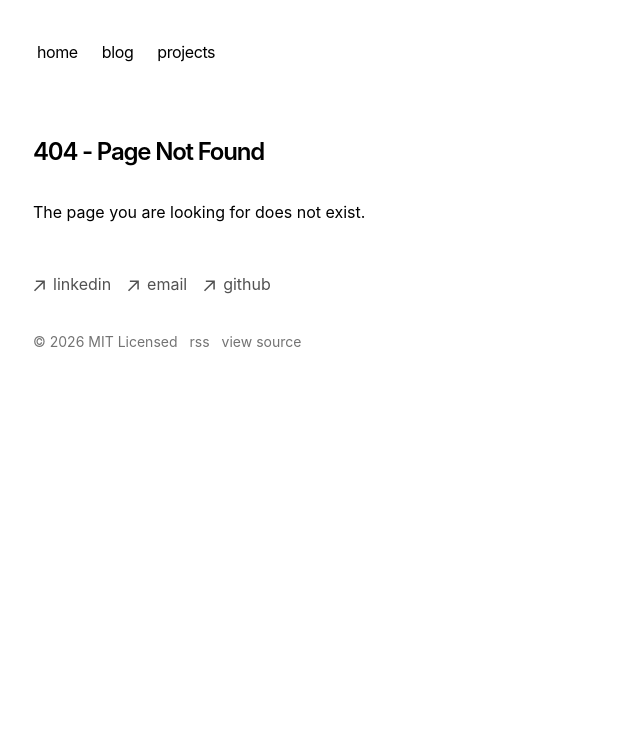
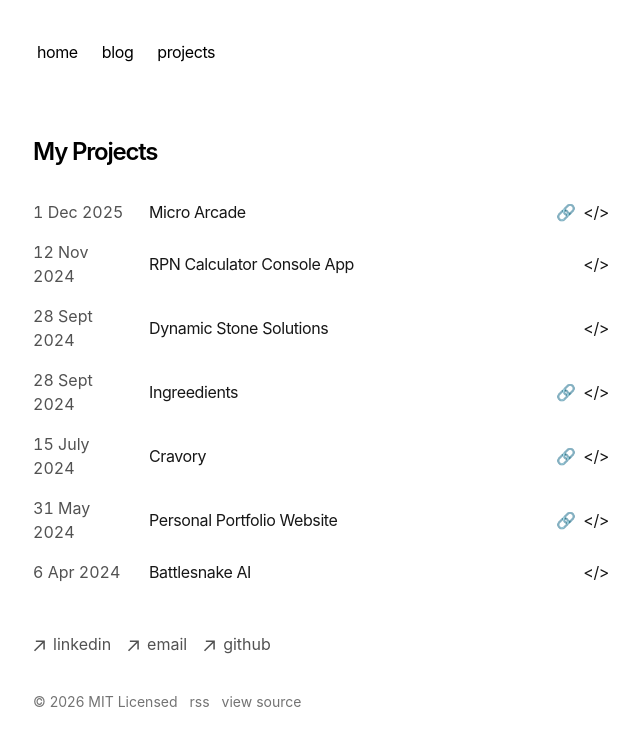
Before and after one commit to MylesJPritchett/mylesp.com, a Next.js app: page /projects in a window 1280 px wide. Before the commit this address had no page. Shown: the top 746 px of the page, without its empty margins (319-959 px from the left). Built offline with nearby package versions, Linux system fonts and the light colour scheme.

Commit message:
feat: serve Projects at /projects and /projects/<slug>

```diff
--- a/app/components/projects.tsx
+++ b/app/components/projects.tsx
@@ -17,7 +17,7 @@ export function PortfolioProjects() {
                 {formatDate(project.publishedAt)}
               </p>
               <Link
-                href={`/portfolio/${project.slug}`}
+                href={`/projects/${project.slug}`}
                 className="text-neutral-900 dark:text-neutral-100 tracking-tight flex-1"
               >
                 {project.title}
--- a/app/content.ts
+++ b/app/content.ts
@@ -30,7 +30,7 @@ export type ContentOptions = {
   dir?: string
 }
 
-const PROJECTS_DIR = path.join(process.cwd(), 'app', 'portfolio', 'projects')
+const PROJECTS_DIR = path.join(process.cwd(), 'app', 'projects', 'projects')
 const POSTS_DIR = path.join(process.cwd(), 'app', 'blog', 'posts')
 
 type Frontmatter = {
--- a/app/portfolio/[slug]/page.tsx
+++ b/app/projects/[slug]/page.tsx
@@ -11,7 +11,7 @@ export async function generateStaticParams() {
   }))
 }
 
-export async function generateMetadata({ params }: PageProps<'/portfolio/[slug]'>) {
+export async function generateMetadata({ params }: PageProps<'/projects/[slug]'>) {
   let { slug } = await params
   let project = getProject(slug)
   if (!project) {
@@ -34,7 +34,7 @@ export async function generateMetadata({ params }: PageProps<'/portfolio/[slug]'
       description,
       type: 'article',
       publishedTime,
-      url: `${baseUrl}/portfolio/${project.slug}`,
+      url: `${baseUrl}/projects/${project.slug}`,
       images: [
         {
           url: ogImage,
@@ -50,7 +50,7 @@ export async function generateMetadata({ params }: PageProps<'/portfolio/[slug]'
   }
 }
 
-export default async function Portfolio({ params }: PageProps<'/portfolio/[slug]'>) {
+export default async function ProjectPage({ params }: PageProps<'/projects/[slug]'>) {
   let { slug } = await params
   let project = getProject(slug)
 
@@ -74,7 +74,7 @@ export default async function Portfolio({ params }: PageProps<'/portfolio/[slug]
             image: project.image
               ? `${baseUrl}${project.image}`
               : `/og?title=${encodeURIComponent(project.title)}`,
-            url: `${baseUrl}/portfolio/${project.slug}`,
+            url: `${baseUrl}/projects/${project.slug}`,
             author: {
               '@type': 'Person',
               name: "Myles' Portfolio",
```
Also changed, not shown: app/projects/page.tsx (renamed from app/portfolio/page.tsx), app/projects/projects/battlesnake.mdx (renamed from app/portfolio/projects/battlesnake.mdx), app/projects/projects/dynamic-stone-solutions.mdx (renamed from app/portfolio/projects/dynamic-stone-solutions.mdx), app/projects/projects/ingreedients.mdx (renamed from app/portfolio/projects/ingreedients.mdx), app/projects/projects/micro-arcade.mdx (renamed from app/portfolio/projects/micro-arcade.mdx), app/projects/projects/mylesp-personal-site.mdx (renamed from app/portfolio/projects/mylesp-personal-site.mdx), app/projects/projects/recipease.mdx (renamed from app/portfolio/projects/recipease.mdx), app/projects/projects/rpn-calculator.mdx (renamed from app/portfolio/projects/rpn-calculator.mdx), 1 other file (tests, documents, lock files or other folders).
